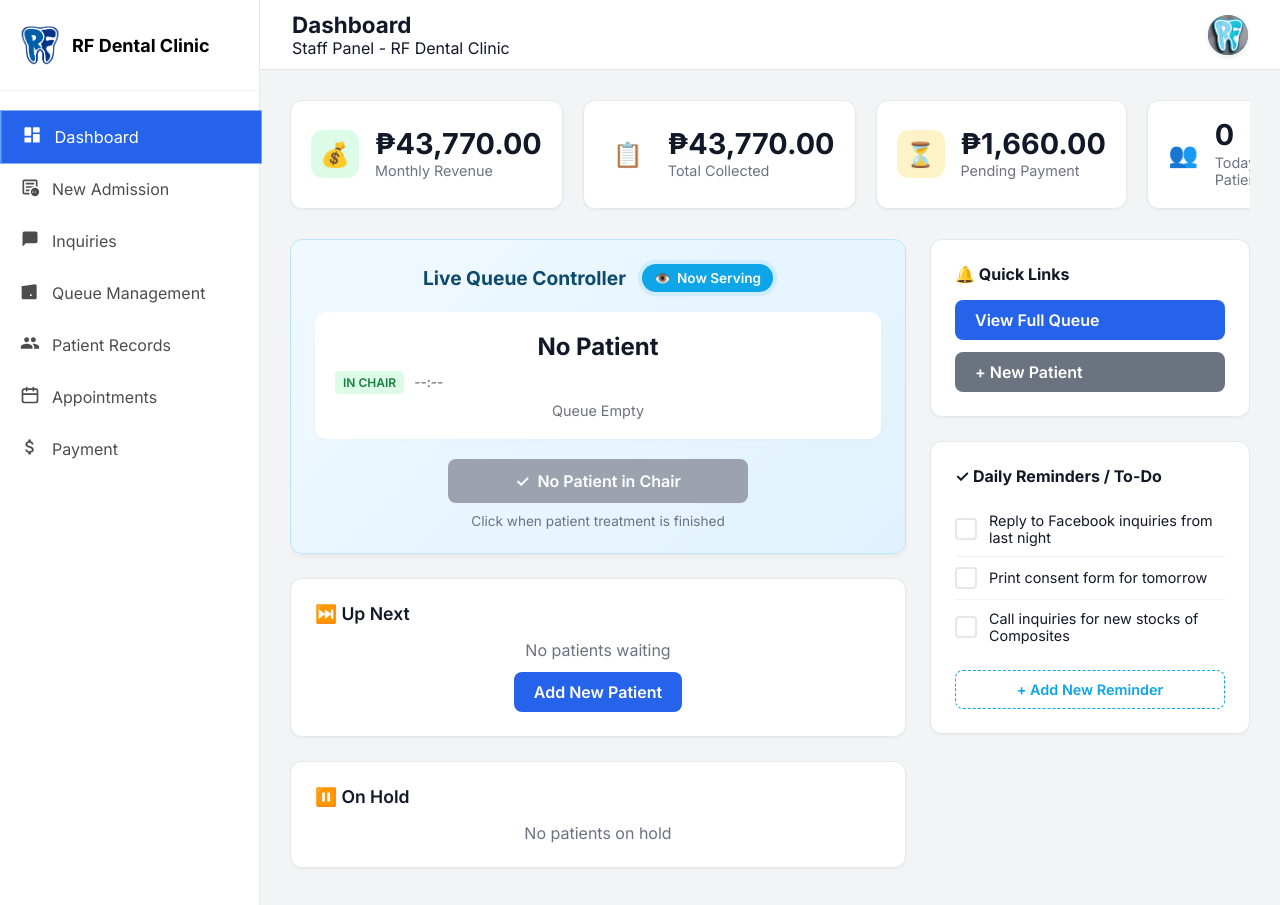
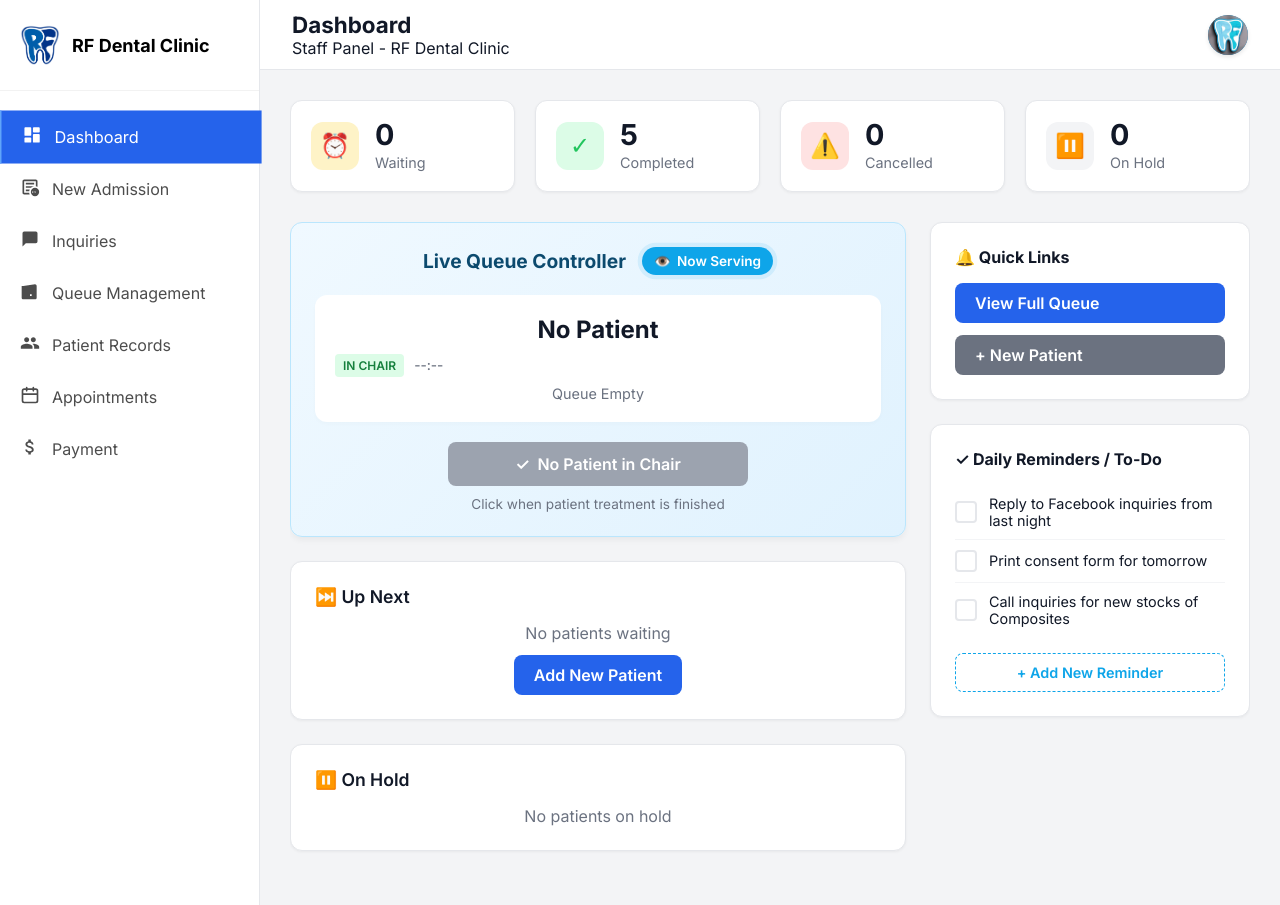
Before and after one commit to ChimpsCode/Dental_Clinic_System, a PHP site: page /staff-dashboard.php in a window 1280 px wide. Run offline with PHP 8.4, Linux system fonts and the light colour scheme; a user stored in the database is signed in; data comes from the database, SQL or seed files in the repository.

Commit message:
staff and admin analytics connection

```diff
--- a/staff-dashboard.php
+++ b/staff-dashboard.php
@@ -9,15 +9,14 @@ try {
         SELECT q.*, p.first_name, p.middle_name, p.last_name, p.suffix, p.phone
         FROM queue q
         LEFT JOIN patients p ON q.patient_id = p.id
-        WHERE q.status IN ('waiting', 'in_procedure', 'pending_payment', 'completed', 'on_hold', 'cancelled')
+        WHERE q.status IN ('waiting', 'in_procedure', 'completed', 'on_hold', 'cancelled')
         ORDER BY
             CASE q.status
                 WHEN 'in_procedure' THEN 1
                 WHEN 'waiting' THEN 2
-                WHEN 'pending_payment' THEN 3
-                WHEN 'on_hold' THEN 4
-                WHEN 'completed' THEN 5
-                WHEN 'cancelled' THEN 6
+                WHEN 'on_hold' THEN 3
+                WHEN 'completed' THEN 4
+                WHEN 'cancelled' THEN 5
             END,
             q.queue_time DESC
     ");
@@ -39,32 +38,6 @@ try {
         return trim(($item['first_name'] ?? '') . ' ' . ($item['middle_name'] ?? '') . ' ' . ($item['last_name'] ?? '') . ' ' . ($item['suffix'] ?? ''));
     }
 
-    $monthlyRevenue = (float)($pdo->query("
-        SELECT COALESCE(SUM(amount), 0)
-        FROM payments
-        WHERE YEAR(payment_date) = YEAR(CURDATE())
-          AND MONTH(payment_date) = MONTH(CURDATE())
-    ")->fetchColumn() ?? 0);
-
-    $totalCollected = (float)($pdo->query("
-        SELECT COALESCE(SUM(paid_amount), 0)
-        FROM billing
-        WHERE payment_status = 'paid'
-    ")->fetchColumn() ?? 0);
-
-    $pendingPayments = (float)($pdo->query("
-        SELECT COALESCE(SUM(balance), 0)
-        FROM billing
-        WHERE payment_status IN ('pending', 'unpaid', 'partial')
-           OR (balance IS NOT NULL AND balance > 0)
-    ")->fetchColumn() ?? 0);
-
-    $todaysPatients = (int)($pdo->query("
-        SELECT COUNT(*)
-        FROM patients
-        WHERE DATE(created_at) = CURDATE()
-    ")->fetchColumn() ?? 0);
-
 } catch (Exception $e) {
     $queueItems = [];
     $waitingCount = 0;
@@ -74,10 +47,6 @@ try {
     $cancelledCount = 0;
     $inProcedureItem = null;
     $waitingItems = [];
-    $monthlyRevenue = 0;
-    $totalCollected = 0;
-    $pendingPayments = 0;
-    $todaysPatients = 0;
 }
 ?>
 
@@ -86,31 +55,31 @@ try {
     <!-- Summary Cards -->
     <div class="summary-cards">
         <div class="summary-card">
-            <div class="summary-icon green">&#128176;</div>
+            <div class="summary-icon yellow">⏰</div>
             <div class="summary-info">
-                <h3>&#8369;<?php echo number_format($monthlyRevenue, 2); ?></h3>
-                <p>Monthly Revenue</p>
+                <h3 id="count-waiting"><?php echo $waitingCount; ?></h3>
+                <p>Waiting</p>
             </div>
         </div>
         <div class="summary-card">
-            <div class="summary-icon blue">&#128203;</div>
+            <div class="summary-icon green">✓</div>
             <div class="summary-info">
-                <h3>&#8369;<?php echo number_format($totalCollected, 2); ?></h3>
-                <p>Total Collected</p>
+                <h3 id="count-completed"><?php echo $completedCount; ?></h3>
+                <p>Completed</p>
             </div>
         </div>
         <div class="summary-card">
-            <div class="summary-icon yellow">&#9203;</div>
+            <div class="summary-icon red" style="cursor: pointer;" onclick="openCancelledModal()">⚠️</div>
             <div class="summary-info">
-                <h3>&#8369;<?php echo number_format($pendingPayments, 2); ?></h3>
-                <p>Pending Payment</p>
+                <h3 id="count-cancelled"><?php echo $cancelledCount; ?></h3>
+                <p style="cursor: pointer;" onclick="openCancelledModal()">Cancelled</p>
             </div>
         </div>
         <div class="summary-card">
-            <div class="summary-icon blue">&#128101;</div>
+            <div class="summary-icon gray">⏸️</div>
             <div class="summary-info">
-                <h3><?php echo number_format($todaysPatients); ?></h3>
-                <p>Today's Patients</p>
+                <h3 id="count-skipped"><?php echo $onHoldCount; ?></h3>
+                <p>On Hold</p>
             </div>
         </div>
     </div>
```
Also changed, not shown: admin_analytics.php (+10 -10 lines).
